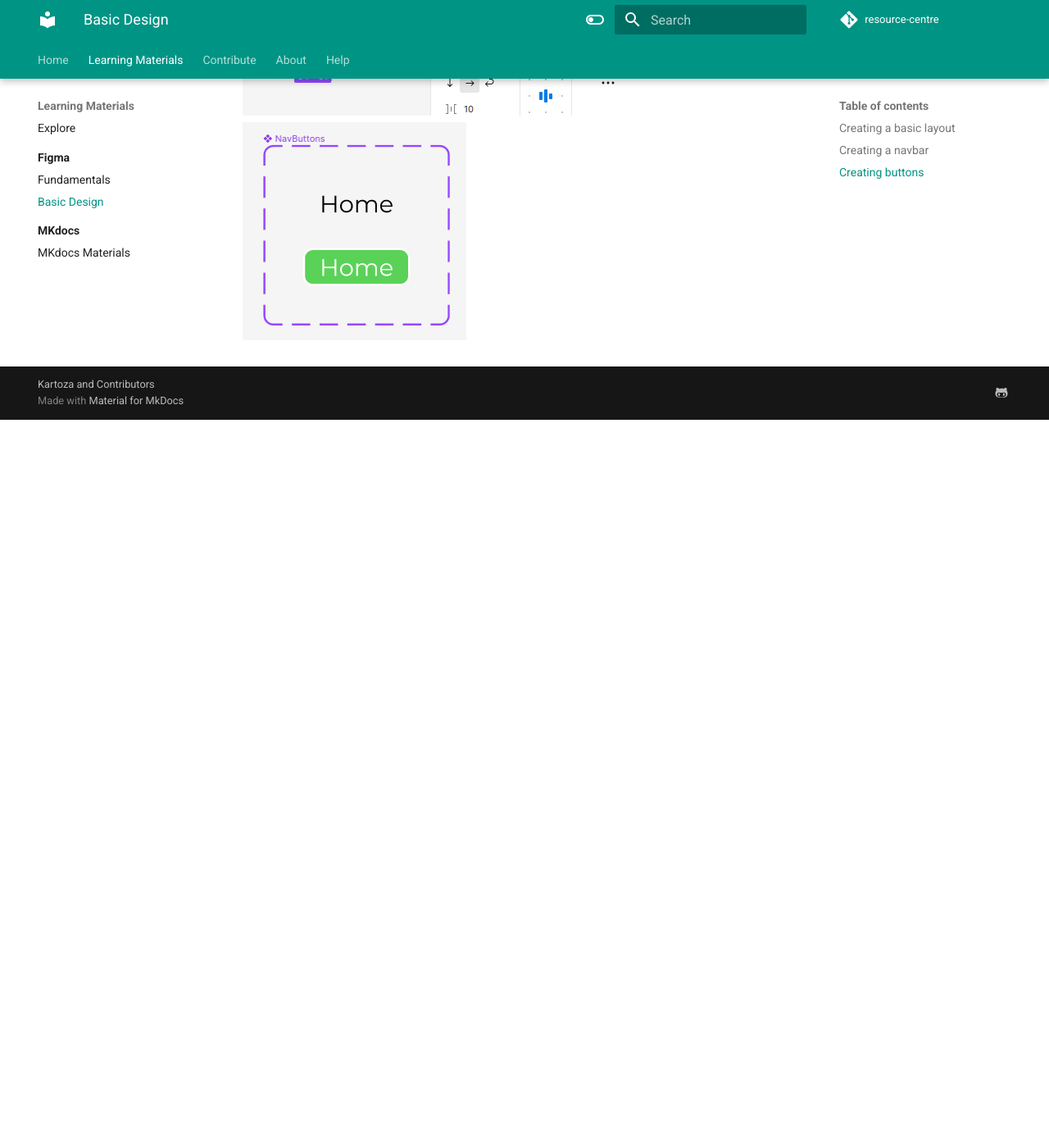
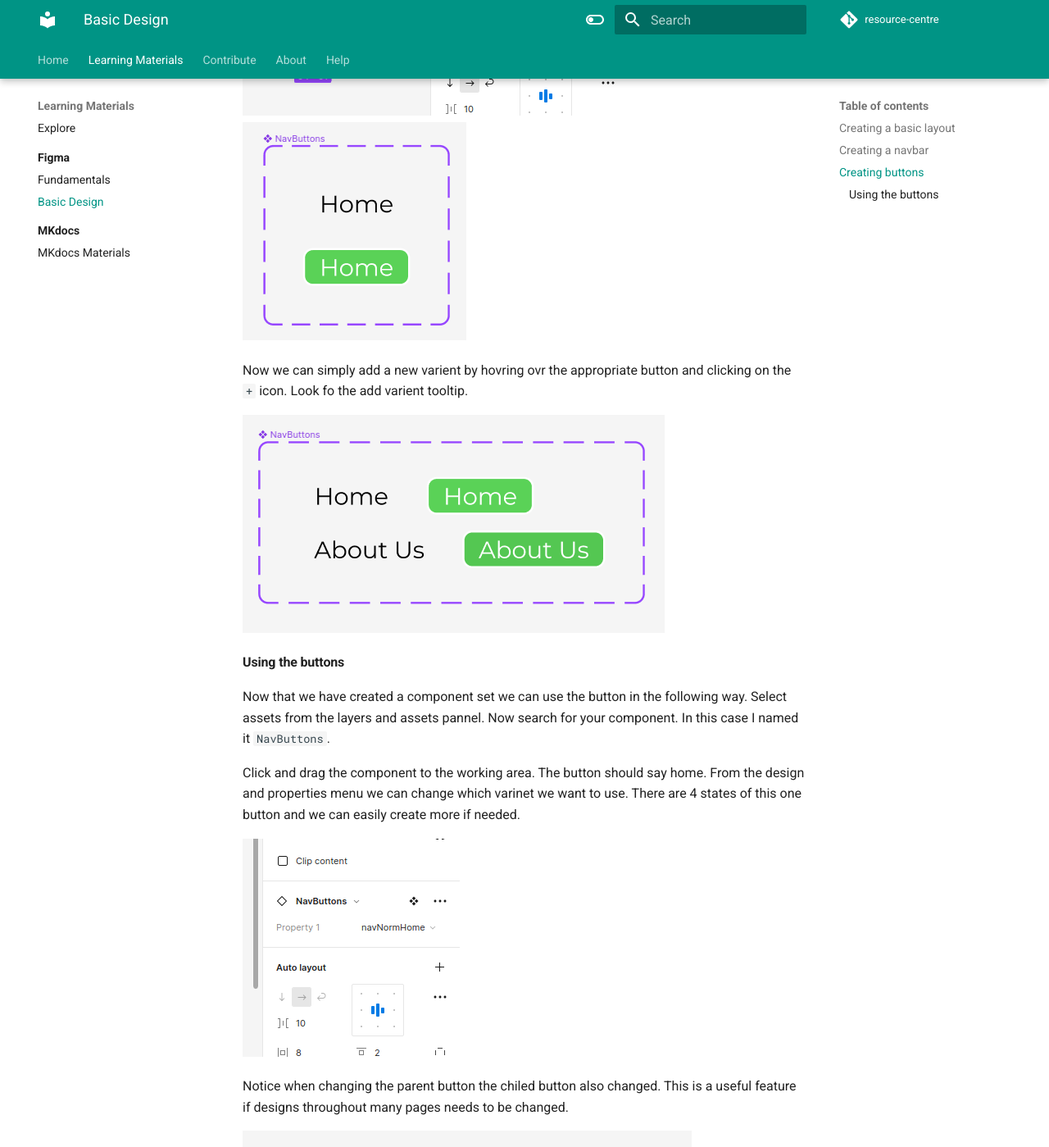
Before and after one commit to EliVolsch/resource-centre, an MkDocs documentation site: the page built from docs/src/materials/figma/basic_page/index.md, in a window 1280 px wide and 1400 px high, scrolled down 6882 px. Shown: the whole window at 82% size. Built offline with MkDocs 1.6.1 and Material for MkDocs 9.7.7, drawn with Linux system fonts in a browser that asks for light colours; comment, search, counter and statistics services are not loaded; before the commit the page ends 7394 px from its top, so only the background shows below that; some of the changed text lies outside the part shown.

Commit message:
nabar done

```diff
--- a/docs/src/materials/figma/basic_page/index.md
+++ b/docs/src/materials/figma/basic_page/index.md
@@ -98,3 +98,34 @@
 Once both frame have been made into components we can select both of them and in the design and properties menu select combine as variants.
 
 ![varient1](./img/varient1.png)![varientset](./img/varinetset.png)
+
+Now we can simply add a new varient by hovring ovr the appropriate button and clicking on the `+` icon. Look fo the add varient tooltip.
+
+![addVarient](./img/addVarients.png)
+
+#### Using the buttons
+Now that we have created a component set we can use the button in the following way. Select assets from the layers and assets pannel. Now search for your component. In this case I named it `NavButtons`.
+
+Click and drag the component to the working area. The button should say home. From the design and properties menu we can change which varinet we want to use. There are 4 states of this one button and we can easily create more if needed.
+
+![states](./img/states.png)
+
+Notice when changing the parent button the chiled button also changed. This is a useful feature if designs throughout many pages needs to be changed.
+
+![parent](./img/parent.png)
+
+Drag out another button and start to create the layout you would like to see. Add additional atrifacts to make it look nice.
+
+![layout](./img/buttonsLayout.png)
+
+ I want to add a logo to this design. We can easily add an image or `SVG`if you have one on hand. For this demo I will simply use a plugin to get a suitable icon. Plugins can be used by selecting the resources button from the toolbar or pressing `ctrl + I` on your keayboard.
+
+![plugin](./img/pluginToolbar.png)
+
+Search for a suitable plugin and select `RUN` from the menu. In most plugin we can siply search for what we want and drag it to the work area.
+
+![plugin sreach](./img/pluginSearch.png)
+
+Once all the nessacerry buttons and components have been created we can simply select the entire navbar and create a component. This will like the buttons allow us to use it multiple time on many different pages.
+
+![navbar](./img/Navbar.png)
```
Also changed, not shown: docs/src/materials/figma/basic_page/img/Navbar.png (added), docs/src/materials/figma/basic_page/img/addVarients.png (added), docs/src/materials/figma/basic_page/img/buttonsLayout.png (added), docs/src/materials/figma/basic_page/img/parent.png (added), docs/src/materials/figma/basic_page/img/pluginSearch.png (added), docs/src/materials/figma/basic_page/img/pluginToolbar.png (added), docs/src/materials/figma/basic_page/img/states.png (added).
